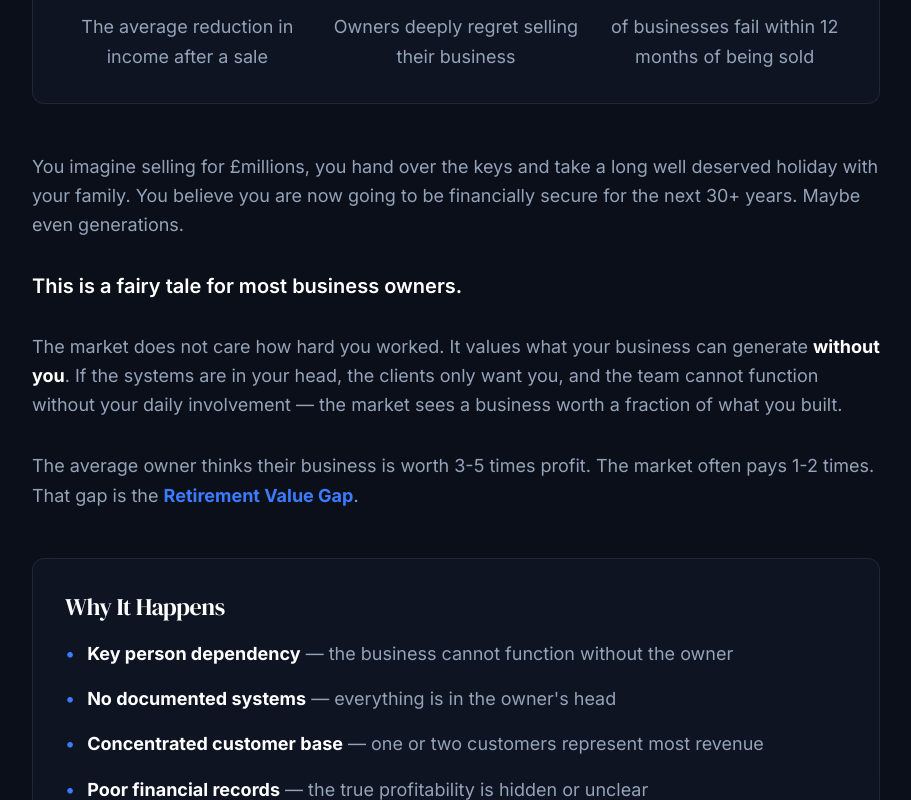
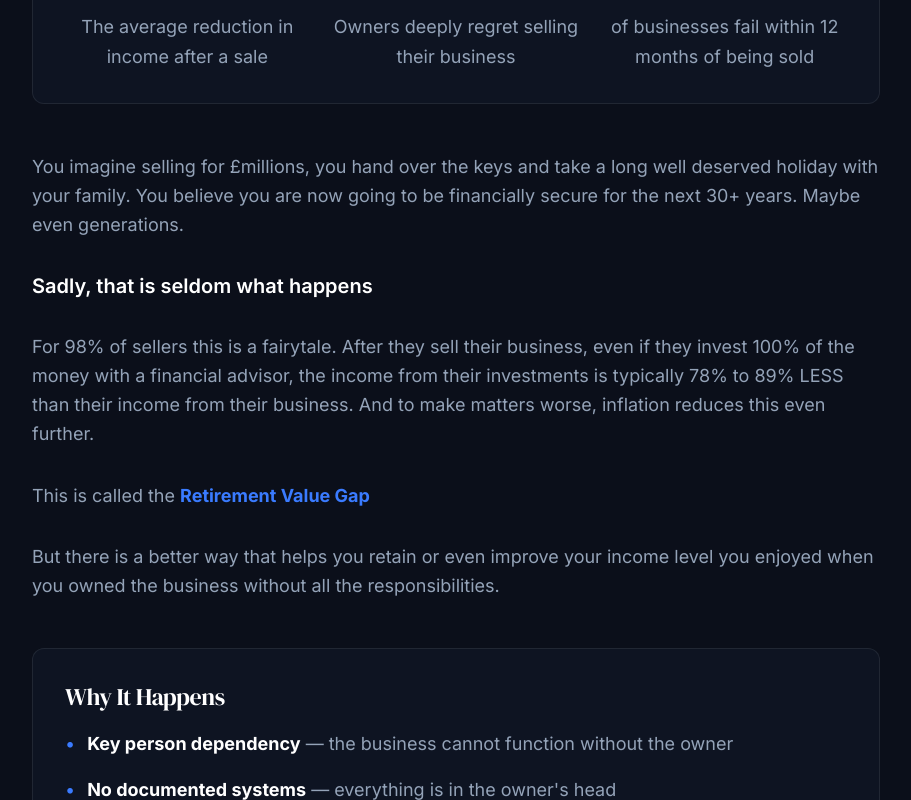
Before and after one commit to Netricro/Retire-Without-Selling, a Next.js app: page /the-problem in a window 1280 px wide. Shown: the part 617-1417 px from the top of the page, without its empty margins (184-1095 px from the left). Built offline with nearby package versions, Linux system fonts and the light colour scheme.

Commit message:
Replace fairy tale copy with realistic income drop messaging and introduce better way

```diff
--- a/src/app/the-problem/page.tsx
+++ b/src/app/the-problem/page.tsx
@@ -47,15 +47,19 @@ export default function TheProblem() {
         </p>
 
         <p className="text-white text-xl font-semibold">
-          This is a fairy tale for most business owners.
+          Sadly, that is seldom what happens
         </p>
 
         <p>
-          The market does not care how hard you worked. It values what your business can generate <strong className="text-white">without you</strong>. If the systems are in your head, the clients only want you, and the team cannot function without your daily involvement — the market sees a business worth a fraction of what you built.
+          For 98% of sellers this is a fairytale. After they sell their business, even if they invest 100% of the money with a financial advisor, the income from their investments is typically 78% to 89% LESS than their income from their business. And to make matters worse, inflation reduces this even further.
         </p>
 
         <p>
-          The average owner thinks their business is worth 3-5 times profit. The market often pays 1-2 times. That gap is the <strong className="text-[#3A7BFF]">Retirement Value Gap</strong>.
+          This is called the <strong className="text-[#3A7BFF]">Retirement Value Gap</strong>
+        </p>
+
+        <p>
+          But there is a better way that helps you retain or even improve your income level you enjoyed when you owned the business without all the responsibilities.
         </p>
 
         <div className="glass rounded-xl p-8 my-12">
```
